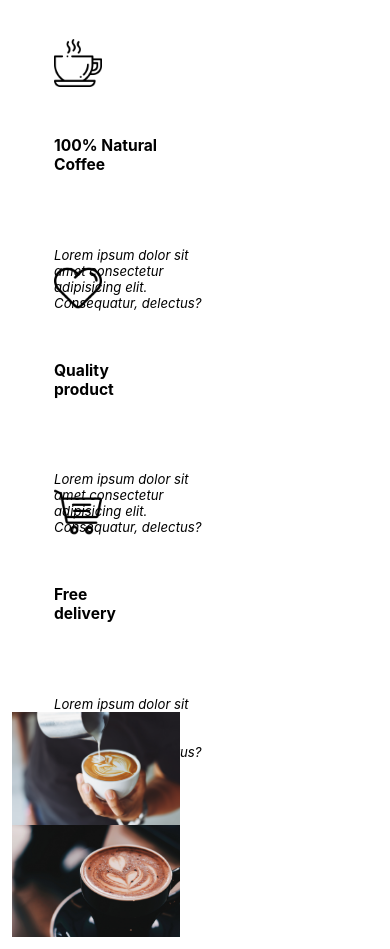
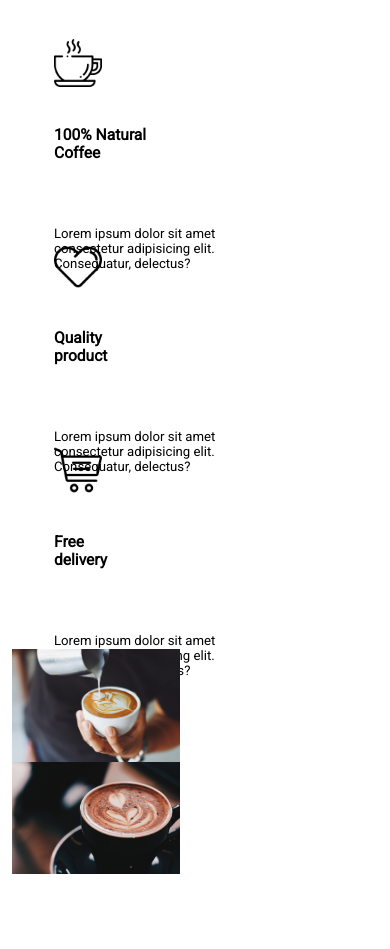
Before and after one commit to RiviCodes/coffee-shop-react, a React (Create React App) app: page / in a window 390 px wide. Shown: the part 1862-2811 px from the top of the page. After the commit the page ends 2748 px from the top, so only its background shows below. Built offline with nearby package versions, Linux system fonts and the light colour scheme; a web font is replaced by a local one.

Commit message:
Edit font-family

```diff
--- a/src/styles/About.css
+++ b/src/styles/About.css
@@ -90,12 +90,12 @@
 
   .about--card_header {
     font-size: 1.3rem;
-
+    font-family: 'Roboto', sans-serif;
   }
 
   .about--card_p {
     font-size: 1.1rem;
-    font-style: italic;
+    font-family: 'Roboto', sans-serif;
     grid-column: 1/2;
     width: 80%;
   }
```
